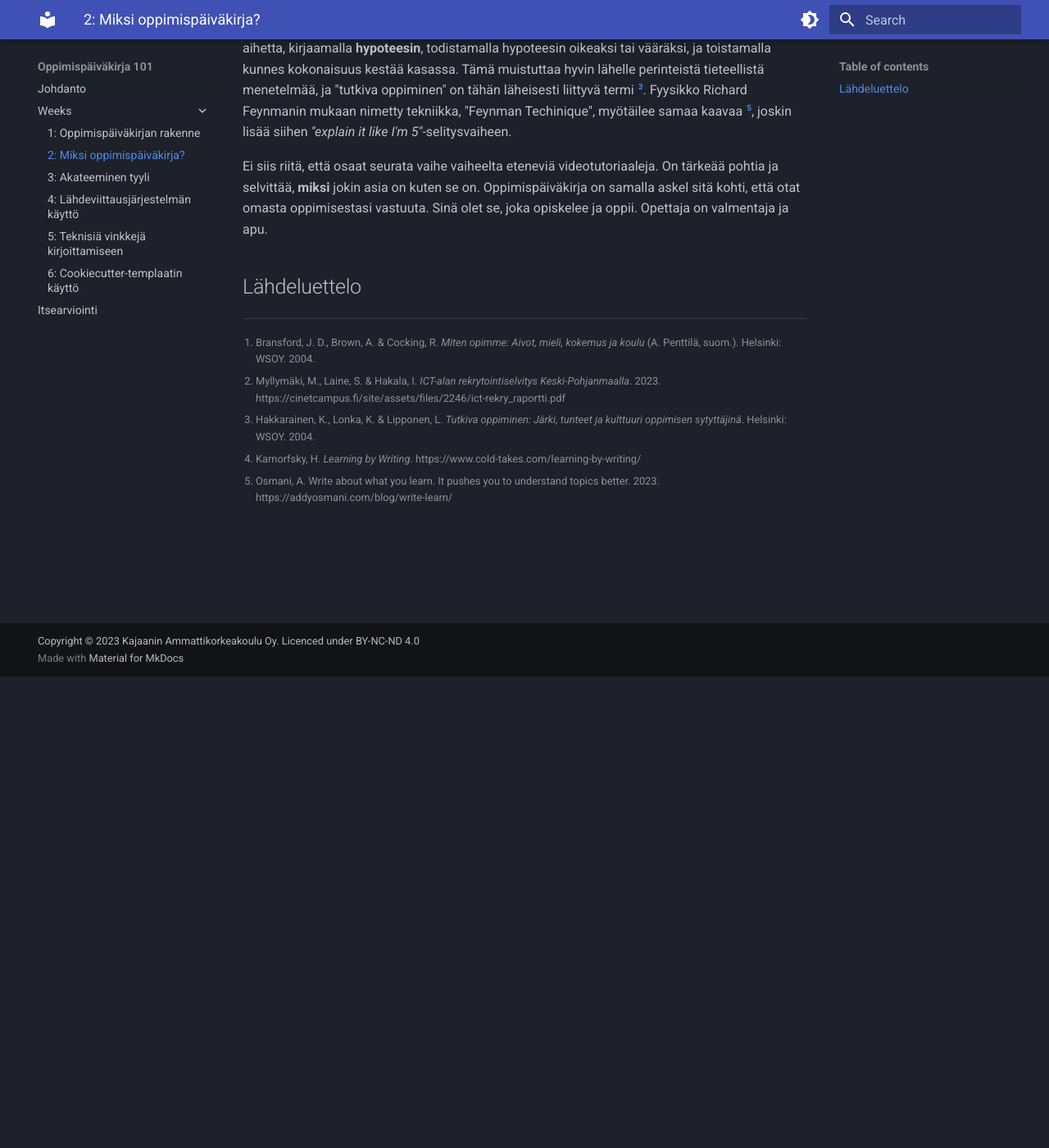
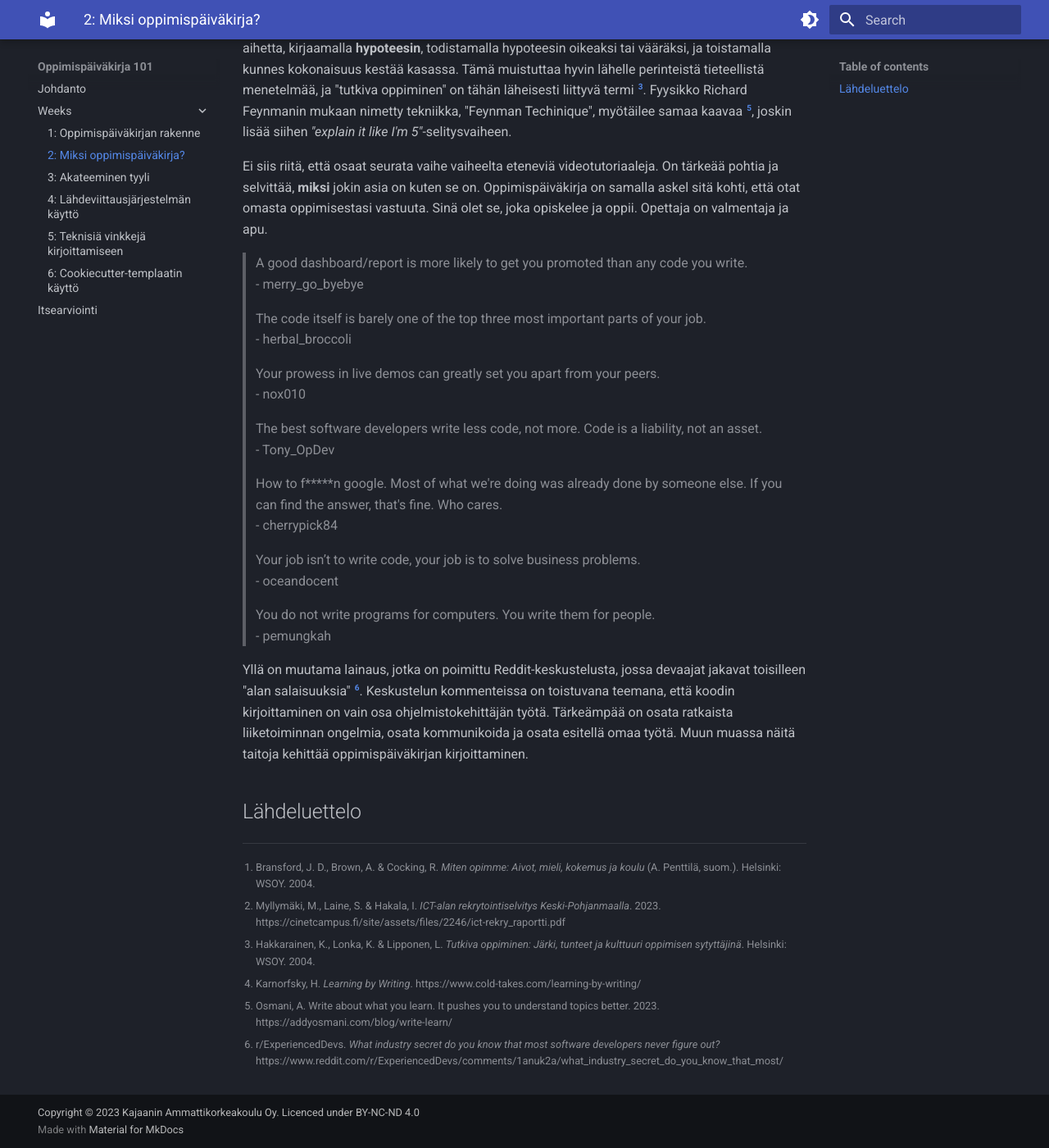
Before and after one commit to sourander/oat, an MkDocs documentation site: the page built from docs/weeks/02_miksi.md, in a window 1280 px wide and 1400 px high, scrolled down 575 px. Shown: the whole window at 82% size. Built offline with MkDocs 1.6.1 and Material for MkDocs 9.7.7, drawn with Linux system fonts in a browser that asks for light colours.

Commit message:
Added Reddit quotes

```diff
--- a/docs/weeks/02_miksi.md
+++ b/docs/weeks/02_miksi.md
@@ -8,6 +8,22 @@ Kirjoittamalla oppimista voi harjoittaa kuten Karnofsky [^7ef5f9] eli valitsemal
 
 Ei siis riitä, että osaat seurata vaihe vaiheelta eteneviä videotutoriaaleja. On tärkeää pohtia ja selvittää, **miksi** jokin asia on kuten se on. Oppimispäiväkirja on samalla askel sitä kohti, että otat omasta oppimisestasi vastuuta. Sinä olet se, joka opiskelee ja oppii. Opettaja on valmentaja ja apu.
 
+> A good dashboard/report is more likely to get you promoted than any code you write. <br> - merry_go_byebye
+>
+> The code itself is barely one of the top three most important parts of your job. <br> - herbal_broccoli
+>
+> Your prowess in live demos can greatly set you apart from your peers. <br> - nox010
+>
+> The best software developers write less code, not more. Code is a liability, not an asset. <br> - Tony_OpDev
+>
+> How to f\*\*\*\*\*n google. Most of what we're doing was already done by someone else. If you can find the answer, that's fine. Who cares. <br> - cherrypick84
+>
+> Your job isn’t to write code, your job is to solve business problems. <br> - oceandocent
+>
+> You do not write programs for computers. You write them for people. <br> - pemungkah
+
+Yllä on muutama lainaus, jotka on poimittu Reddit-keskustelusta, jossa devaajat jakavat toisilleen "alan salaisuuksia" [^057387]. Keskustelun kommenteissa on toistuvana teemana, että koodin kirjoittaminen on vain osa ohjelmistokehittäjän työtä. Tärkeämpää on osata ratkaista liiketoiminnan ongelmia, osata kommunikoida ja osata esitellä omaa työtä. Muun muassa näitä taitoja kehittää oppimispäiväkirjan kirjoittaminen.
+
 ## Lähdeluettelo
 
 [^a029a4]: Bransford, J. D., Brown, A. & Cocking, R. *Miten opimme: Aivot, mieli, kokemus ja koulu* (A. Penttilä, suom.). Helsinki: WSOY. 2004.
@@ -15,3 +31,4 @@ Ei siis riitä, että osaat seurata vaihe vaiheelta eteneviä videotutoriaaleja.
 [^40c08c]: Hakkarainen, K., Lonka, K. & Lipponen, L. *Tutkiva oppiminen: Järki, tunteet ja kulttuuri oppimisen sytyttäjinä*. Helsinki: WSOY. 2004.
 [^7ef5f9]: Karnorfsky, H. *Learning by Writing*. https://www.cold-takes.com/learning-by-writing/
 [^1fbb24]: Osmani, A. Write about what you learn. It pushes you to understand topics better. 2023. https://addyosmani.com/blog/write-learn/
+[^057387]: r/ExperiencedDevs. *What industry secret do you know that most software developers never figure out?* https://www.reddit.com/r/ExperiencedDevs/comments/1anuk2a/what_industry_secret_do_you_know_that_most/
```
